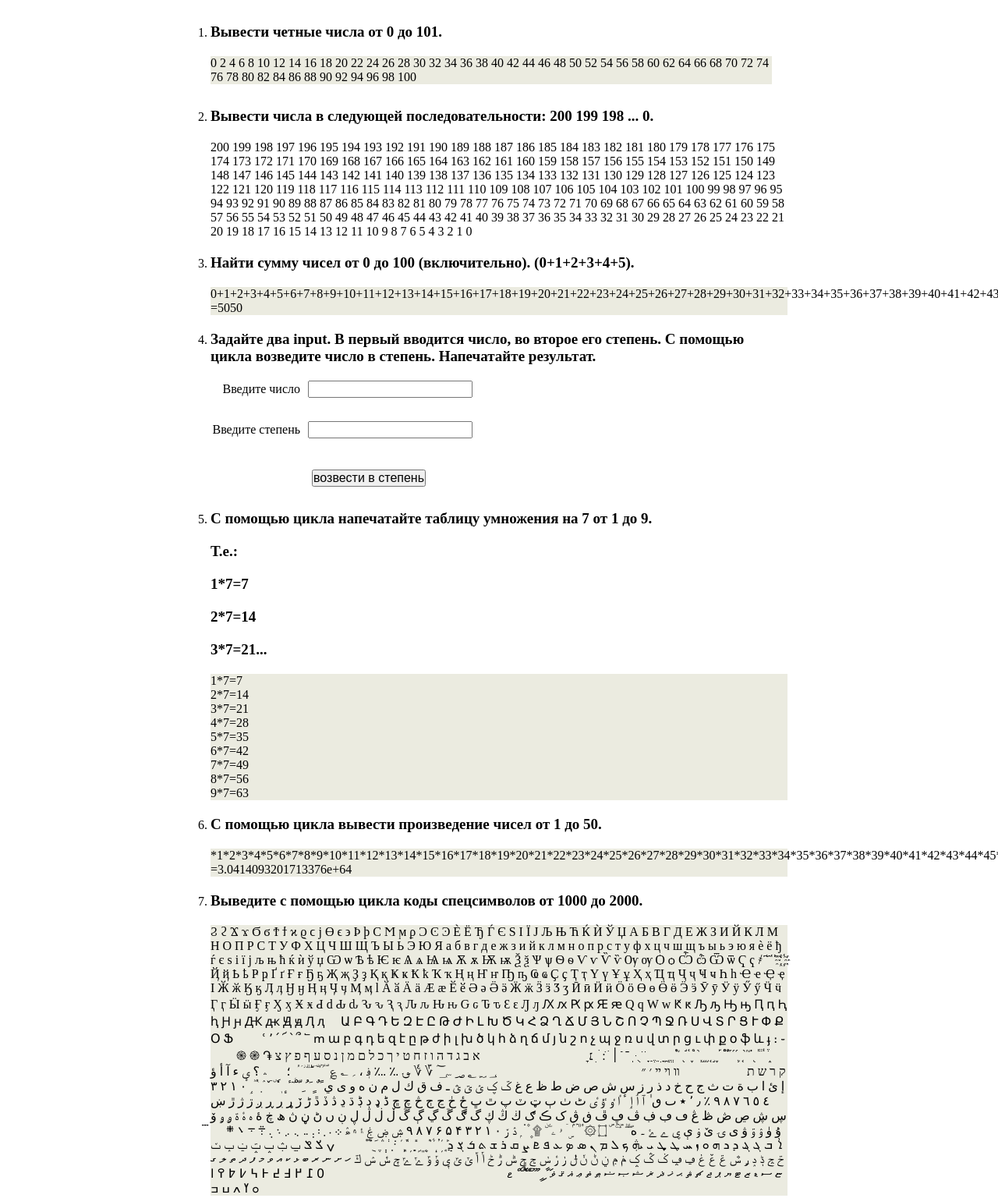
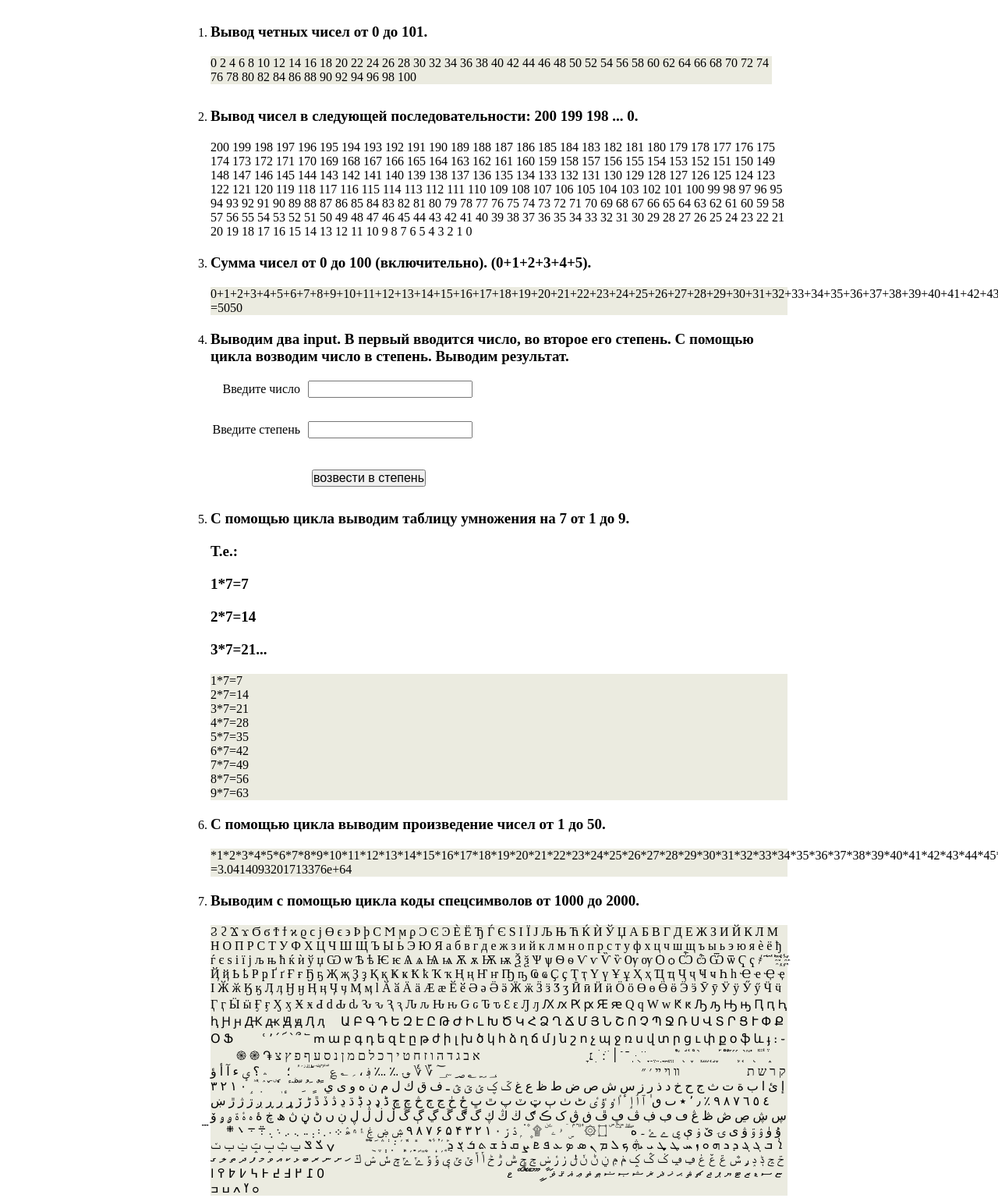
Before and after one commit to galynag/js_circle, a plain HTML site: page index.html in a window 1280 px wide. Shown: the top 1536 px of the page at 78% size. Drawn offline with Linux system fonts and the light colour scheme.

Commit message:
Update index.html

```diff
--- a/index.html
+++ b/index.html
@@ -20,23 +20,23 @@
     <div id="out"></div> -->
   <ol>
     <li class="n1">
-      <p class="task">Вывести четные числа от 0 до 101.</p>
+      <p class="task">Вывод четных чисел от 0 до 101.</p>
       <div class="out" id=out></div>
     </li>
 
     <li class="n2">
-      <p class="task">Вывести числа в следующей последовательности: 200 199 198 ... 0.</p>
+      <p class="task">Вывод чисел в следующей последовательности: 200 199 198 ... 0.</p>
       <div id=out2></div>
     </li>
 
     <li class="n3">
-      <p class="task">Найти сумму чисел от 0 до 100 (включительно). (0+1+2+3+4+5).</p>
+      <p class="task">Сумма чисел от 0 до 100 (включительно). (0+1+2+3+4+5).</p>
       <div class="out" id=out3></div>
     </li>
 
     <li class="n4">
-      <p class="task">Задайте два input. В первый вводится число, во второе его степень. С помощью
-  цикла возведите число в степень. Напечатайте результат.</p>
+      <p class="task">Выводим два input. В первый вводится число, во второе его степень. С помощью
+  цикла возводим число в степень. Выводим результат.</p>
       <p><span>Введите число</span><input id='number' type="text" /></p>
       <p><span>Введите степень</span><input id='stepen' type="text" /></p>
       <button onclick='f1()'>возвести в степень</button>
@@ -44,7 +44,7 @@
     </li>
 
     <li class="n5">
-      <p class="task">С помощью цикла напечатайте таблицу умножения на 7 от 1 до 9.</p>
+      <p class="task">С помощью цикла выводим таблицу умножения на 7 от 1 до 9.</p>
       <p class="task">Т.е.:</p>
       <p class="task">1*7=7</p>
       <p class="task">2*7=14</p>
@@ -53,12 +53,12 @@
     </li>
 
     <li class="n6">
-      <p class="task">С помощью цикла вывести произведение чисел от 1 до 50.</p>
+      <p class="task">С помощью цикла выводим произведение чисел от 1 до 50.</p>
       <div class="out" id=out5></div>
     </li>
 
     <li class="n7">
-      <p class="task">Выведите с помощью цикла коды спецсимволов от 1000 до 2000.</p>
+      <p class="task">Выводим с помощью цикла коды спецсимволов от 1000 до 2000.</p>
       <div class="out" id=out6></div>
     </li>
 
```
